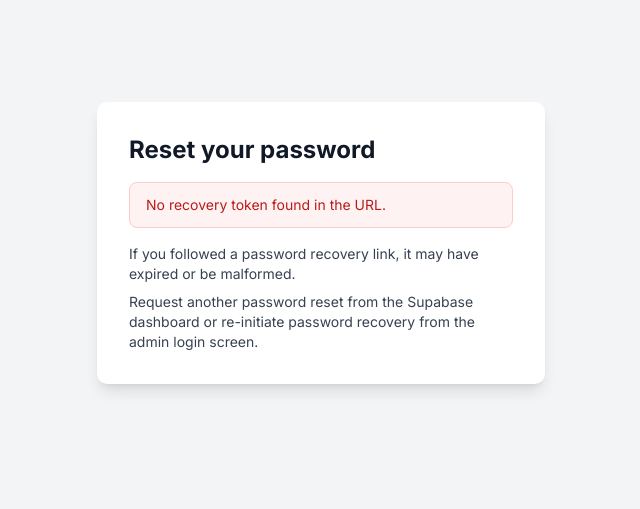
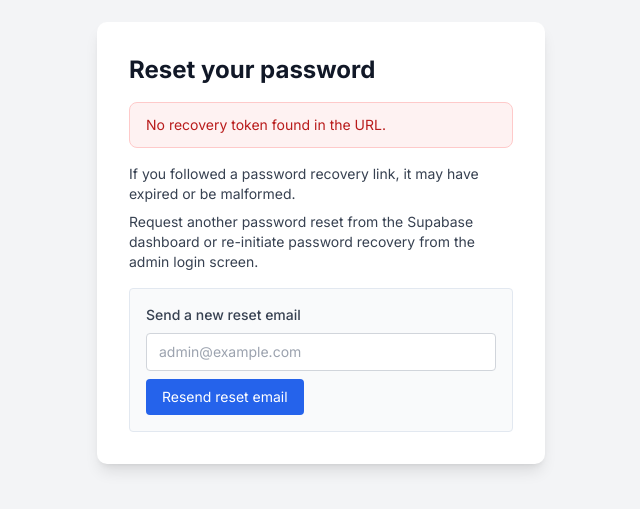
Before and after one commit to JCarlAgent/meetingmanagerpro, a React (Vite) app: page /reset-password in a window 1280 px wide. Shown: the part 157-666 px from the top of the page, without its empty margins (319-959 px from the left). Built offline with nearby package versions, Linux system fonts and the light colour scheme; no server answers; the database is empty.

Commit message:
feat(auth): add Resend reset email UI to /reset-password (uses redirectTo)

```diff
--- a/src/pages/ResetPasswordPage.tsx
+++ b/src/pages/ResetPasswordPage.tsx
@@ -7,7 +7,13 @@ const ResetPasswordPage: React.FC = () => {
   const [error, setError] = useState<string | null>(null);
   const [password, setPassword] = useState('');
   const [ready, setReady] = useState(false);
+  const [resendEmail, setResendEmail] = useState('');
+  const [resendLoading, setResendLoading] = useState(false);
+  const [resendMessage, setResendMessage] = useState<string | null>(null);
   const navigate = useNavigate();
+  // read Vite site URL env if present
+  // eslint-disable-next-line @typescript-eslint/no-explicit-any
+  const SITE_URL = ((import.meta as any).env?.VITE_SITE_URL as string) || 'https://meetingmanagerpro.com';
 
   useEffect(() => {
     // Process the URL that Supabase sends for recovery links.
@@ -15,6 +21,20 @@ const ResetPasswordPage: React.FC = () => {
     (async () => {
       setLoading(true);
       setError(null);
+      // parse query + hash early so we can detect error params like otp_expired
+      const { hash: initialHash, search: initialSearch } = window.location;
+      const earlyParams = new URLSearchParams(initialSearch);
+      if (initialHash) {
+        const raw = initialHash.startsWith('#') ? initialHash.slice(1) : initialHash;
+        new URLSearchParams(raw).forEach((v, k) => earlyParams.set(k, v));
+      }
+      if (earlyParams.get('error')) {
+        const desc = earlyParams.get('error_description') || earlyParams.get('error');
+        setError(decodeURIComponent(String(desc)) || 'Recovery link is invalid or expired.');
+        setReady(false);
+        setLoading(false);
+        return;
+      }
       try {
         // Prefer built-in helper if available
         // eslint-disable-next-line @typescript-eslint/no-explicit-any
@@ -37,6 +57,14 @@ const ResetPasswordPage: React.FC = () => {
           const params = new URLSearchParams(hash.startsWith('#') ? hash.slice(1) : hash);
           for (const [k, v] of new URLSearchParams(search)) {
             if (!params.has(k)) params.set(k, v);
+          }
+
+          // If Supabase set an error in the URL (verify endpoint), surface that message
+          if (params.get('error')) {
+            const desc = params.get('error_description') || params.get('error');
+            setError(decodeURIComponent(String(desc)) || 'Recovery link is invalid or expired.');
+            setReady(false);
+            return;
           }
 
           const access_token = params.get('access_token') || params.get('token');
@@ -136,6 +164,53 @@ const ResetPasswordPage: React.FC = () => {
           <div className="mt-4 text-sm text-gray-700">
             <p>If you followed a password recovery link, it may have expired or be malformed.</p>
             <p className="mt-2">Request another password reset from the Supabase dashboard or re-initiate password recovery from the admin login screen.</p>
+
+            <div className="mt-4 p-4 bg-gray-50 border rounded">
+              <p className="text-sm font-medium mb-2">Send a new reset email</p>
+              <div className="space-y-2">
+                <input
+                  type="email"
+                  value={resendEmail}
+                  onChange={(e) => setResendEmail(e.target.value)}
+                  placeholder="admin@example.com"
+                  className="w-full px-3 py-2 border border-gray-300 rounded"
+                />
+                {resendMessage && (<div className="text-sm text-gray-700">{resendMessage}</div>)}
+                <div className="flex gap-2">
+                  <button
+                    type="button"
+                    onClick={async () => {
+                      setResendMessage(null);
+                      setResendLoading(true);
+                      try {
+                        const emailToSend = resendEmail || '';
+                        if (!emailToSend) {
+                          setResendMessage('Enter an email address to send the reset link.');
+                          return;
+                        }
+                        // eslint-disable-next-line @typescript-eslint/no-explicit-any
+                        const res: any = await (supabase.auth as any).resetPasswordForEmail(emailToSend, {
+                          redirectTo: `${SITE_URL}/reset-password`,
+                        });
+                        if (res?.error) {
+                          setResendMessage(res.error.message || 'Unable to send reset email');
+                        } else {
+                          setResendMessage('Reset email sent — check your inbox.');
+                        }
+                      } catch (err: any) {
+                        setResendMessage(err?.message || String(err));
+                      } finally {
+                        setResendLoading(false);
+                      }
+                    }}
+                    disabled={resendLoading}
+                    className="bg-blue-600 text-white px-4 py-2 rounded"
+                  >
+                    {resendLoading ? 'Sending…' : 'Resend reset email'}
+                  </button>
+                </div>
+              </div>
+            </div>
           </div>
         )}
       </div>
```
